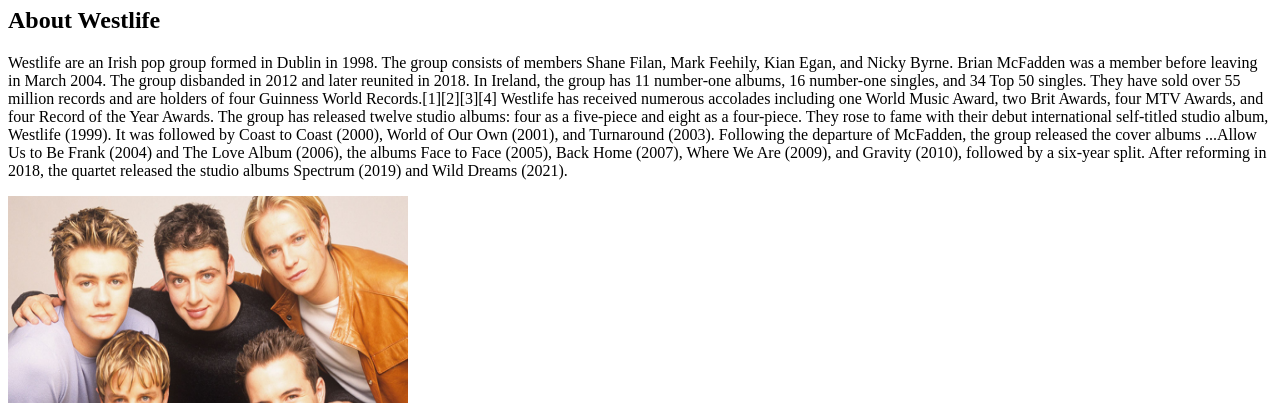
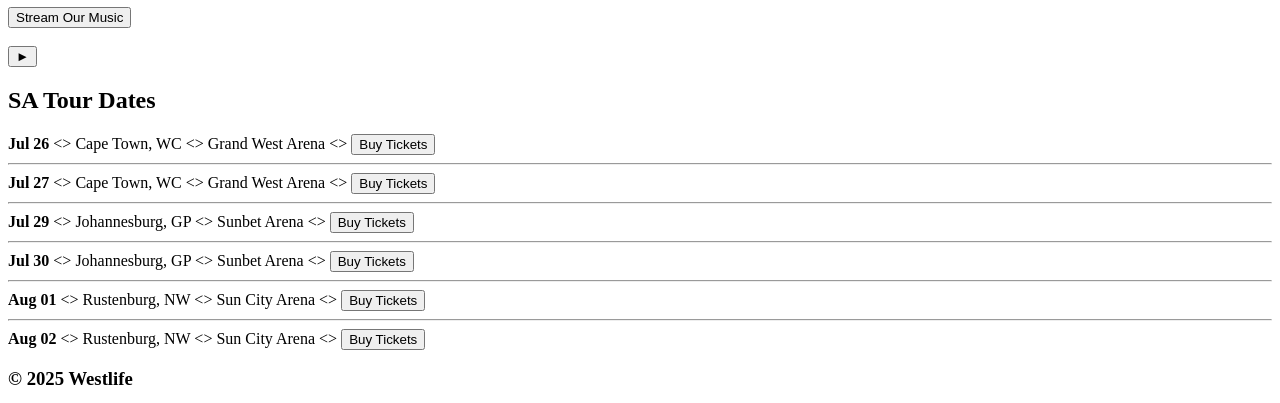
Before and after one commit to NtshuxieGitHub/band_page, a plain HTML site: page index.html in a window 1280 px wide. Shown: the part 161-564 px from the top of the page. Drawn offline with Linux system fonts and the light colour scheme.

```diff
--- a/index.html
+++ b/index.html
@@ -4,6 +4,7 @@
     <meta charset="UTF-8" />
     <meta name="viewport" content="width=device-width, initial-scale=1.0" />
     <title>Westlife</title>
+    <meta name="description" content="Westlife Official Website">
   </head>
   <body>
     <!-- HEADER -->
@@ -17,50 +18,78 @@
       </nav>
       <hr />
       <h1>Westlife</h1>
+      <button>Stream Our Music</button>
+      <br>
+      <br>
+      <!-- ADD A BACKGROUND IMAGE FOR THE HEADER LATER -->
+      <button>&#9658</button>
     </header>
 
     <!-- SECTION -->
-    <section>
-      <h2>About Westlife</h2>
-      <p>
-        Westlife are an Irish pop group formed in Dublin in 1998. The group
-        consists of members Shane Filan, Mark Feehily, Kian Egan, and Nicky
-        Byrne. Brian McFadden was a member before leaving in March 2004. The
-        group disbanded in 2012 and later reunited in 2018. In Ireland, the
-        group has 11 number-one albums, 16 number-one singles, and 34 Top 50
-        singles. They have sold over 55 million records and are holders of four
-        Guinness World Records.[1][2][3][4] Westlife has received numerous
-        accolades including one World Music Award, two Brit Awards, four MTV
-        Awards, and four Record of the Year Awards. The group has released
-        twelve studio albums: four as a five-piece and eight as a four-piece.
-        They rose to fame with their debut international self-titled studio
-        album, Westlife (1999). It was followed by Coast to Coast (2000), World
-        of Our Own (2001), and Turnaround (2003). Following the departure of
-        McFadden, the group released the cover albums ...Allow Us to Be Frank
-        (2004) and The Love Album (2006), the albums Face to Face (2005), Back
-        Home (2007), Where We Are (2009), and Gravity (2010), followed by a
-        six-year split. After reforming in 2018, the quartet released the studio
-        albums Spectrum (2019) and Wild Dreams (2021).
-      </p>
-      <img
-        src="images/band.jpg"
-        alt="westlife headshots"
-        width="400"
-        height="250"
-      />
-      <p>
-        Kian Egan, Mark Feehily, and Shane Filan, all schoolmates at Summerhill
-        College in Sligo, Ireland, participated in a school production of Grease
-        with fellow Sligo men Derrick Lacey, Graham Keighron, and Michael
-        Garrett. The sextet formed a pop vocal group called Six as One in 1997,
-        later renamed IOYOU. The group, managed by choreographer Mary McDonagh
-        and two other informal managers, released a single titled "Together Girl
-        Forever" under Sound Records.[5] McDonagh first encountered Egan as a
-        six-year-old student at her weekly dance classes and came to know Filan
-        and Feehily in their early teens as they starred in shows such as
-        Oliver! and Godspell for Sligo Fun Company.
-      </p>
-    </section>
+     <section>
+      <h2>SA Tour Dates</h2>
+      <div>
+        <div>
+          <strong>Jul 26</strong>
+          &lt;&gt;
+          <span>Cape Town, WC</span>
+          &lt;&gt;
+          <span>Grand West Arena</span>
+          &lt;&gt;
+          <button type="button">Buy Tickets</button>
+          <hr>
+        </div>
+        <div>
+          <strong>Jul 27</strong>
+          &lt;&gt;
+          <span>Cape Town, WC</span>
+          &lt;&gt;
+          <span>Grand West Arena</span>
+          &lt;&gt;
+          <button type="button">Buy Tickets</button>
+          <hr>
+        </div>
+        <div>
+          <strong>Jul 29</strong>
+          &lt;&gt;
+          <span>Johannesburg, GP</span>
+          &lt;&gt;
+          <span>Sunbet Arena</span>
+          &lt;&gt;
+          <button type="button">Buy Tickets</button>
+          <hr>
+        </div>
+        <div>
+          <strong>Jul 30</strong>
+          &lt;&gt;
+          <span>Johannesburg, GP</span>
+          &lt;&gt;
+          <span>Sunbet Arena</span>
+          &lt;&gt;
+          <button type="button">Buy Tickets</button>
+          <hr>
+        </div>
+        <div>
+          <strong>Aug 01</strong>
+          &lt;&gt;
+          <span>Rustenburg, NW</span>
+          &lt;&gt;
+          <span>Sun City Arena</span>
+          &lt;&gt;
+          <button type="button">Buy Tickets</button>
+          <hr>
+        </div>
+        <div>
+          <strong>Aug 02</strong>
+          &lt;&gt;
+          <span>Rustenburg, NW</span>
+          &lt;&gt;
+          <span>Sun City Arena</span>
+          &lt;&gt;
+          <button type="button">Buy Tickets</button>
+        </div>
+      </div>
+     </section>
 
     <!-- FOOTER -->
     <footer>
```
Also changed, not shown: about.html (added, +96 -0 lines), store.html (added, +60 -0 lines), images/coasttocoast.jpg (added), images/homeimage.jpg (added), images/homeimage1.jpg (added), images/merch1.jpg (added), images/merch2.png (added), images/merch3.png (added), images/merch4.jpg (added), images/merch5.jpg (added), images/merch6.png (added), images/mylove.jpg (added), images/swearitagain.jpg (added), images/title.jpg (deleted), 3 more files, 1 other file.
